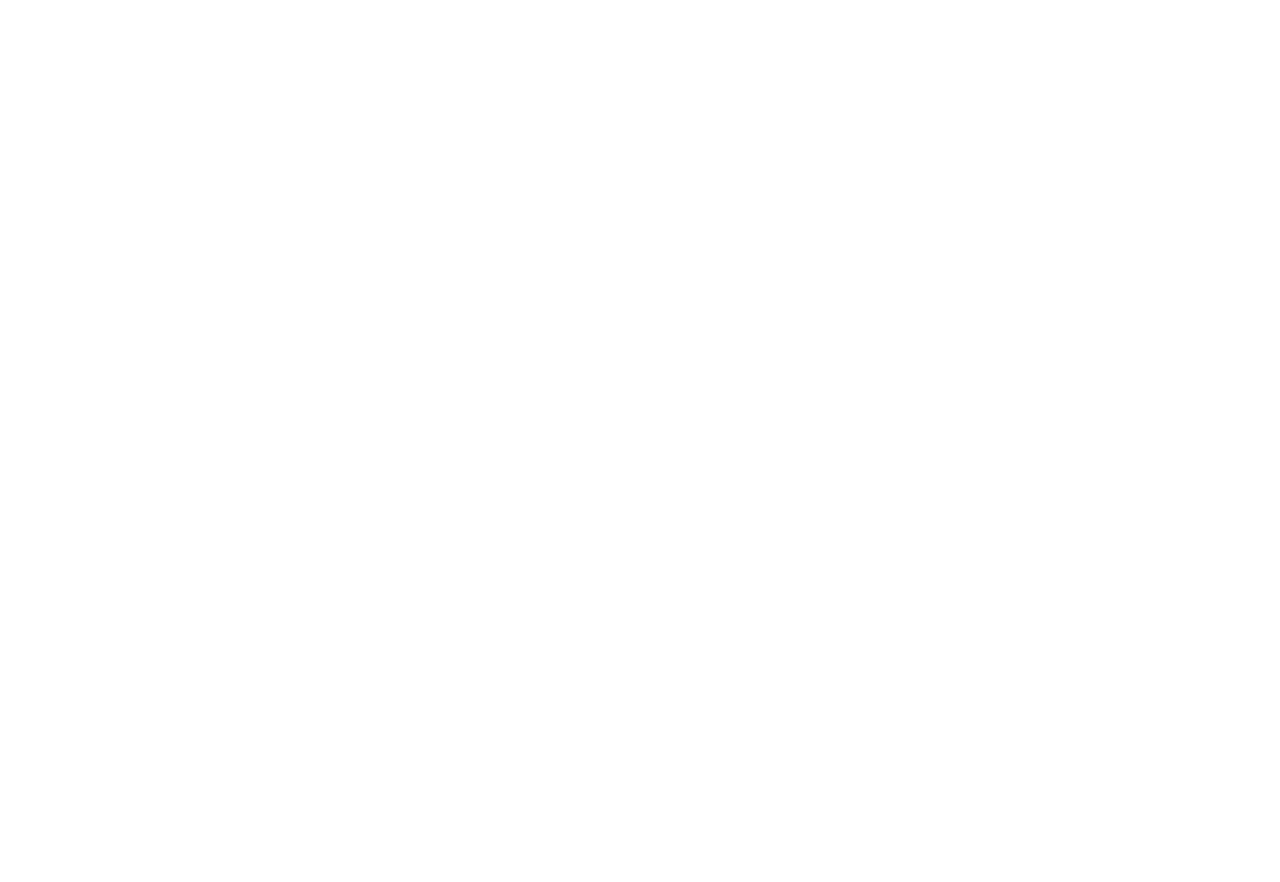
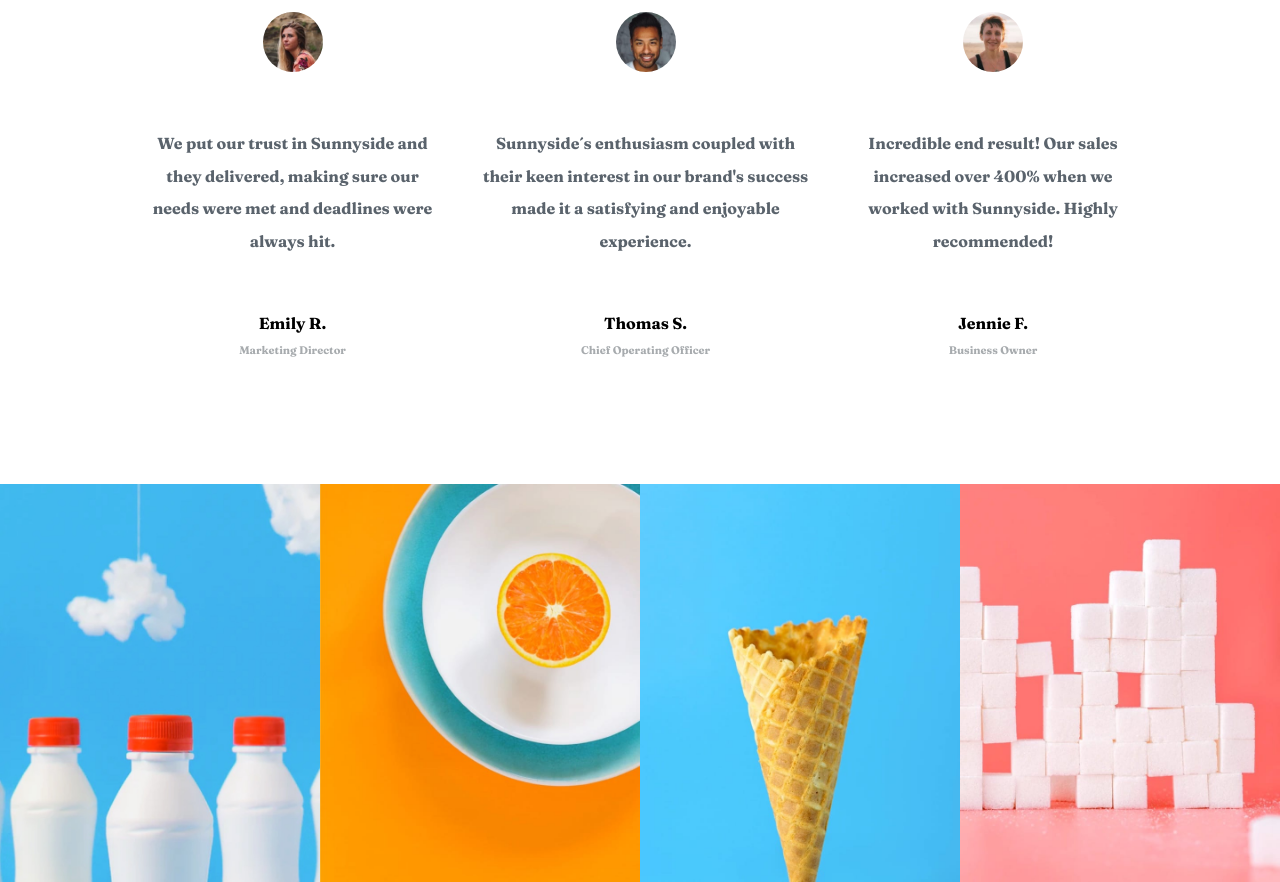
Before and after one commit to AstronautoLunar/sunnyside-agency-landing-page-vue, a Vue app: page / in a window 1280 px wide. Shown: the part 2500-3382 px from the top of the page. Before the commit the page ends 2300 px from the top, so only its background shows below. Built offline with nearby package versions, Linux system fonts and the light colour scheme.

Commit message:
:sparkles: Desenvolvendo os card no main

```diff
--- a/src/App.vue
+++ b/src/App.vue
@@ -73,14 +73,46 @@
           </p>
         </AgencyCardImage>
       </section>
+      <section id="cards-client-area">
+        <h2>CLIENT TESTIMONIALS</h2>
+        <div id="cards-clients">
+          <AgencyCardClient
+            v-for="( user, index ) in userComments"
+            :key="index"
+            :img-user="user.srcImage"
+            :comments-text="user.comments"
+            :name-user="user.userName"
+            :profession="user.profession"
+          />
+        </div>
+      </section>
+      <div id="images-spotlight">
+        <img
+          src="./assets/desktop/image-gallery-milkbottles.jpg"
+          alt="image galley milkbottle"
+        />
+        <img
+          src="./assets/desktop/image-gallery-orange.jpg"
+          alt="image galley orange"
+        />
+        <img
+          src="./assets/desktop/image-gallery-cone.jpg"
+          alt="image gallery cone"
+        />
+        <img
+          src="./assets/desktop/image-gallery-sugarcubes.jpg"
+          alt="image gallery sugarcubes"
+        />
+      </div>
     </main>
   </div>
 </template>
 
 <script>
-  import AgencyHeader from './components/AgencyHeader.vue';
-  import AgencyCard from './components/AgencyCard.vue';
-  import AgencyCardImage from './components/AgencyCardImage.vue';
+  import AgencyHeader from './components/header/AgencyHeader.vue';
+  import AgencyCard from './components/main/AgencyCard.vue';
+  import AgencyCardImage from './components/main/AgencyCardImage.vue';
+  import AgencyCardClient from './components/main/AgencyCardClient.vue';
 
   export default {
     name: 'App',
@@ -88,6 +120,31 @@
       AgencyHeader,
       AgencyCard,
       AgencyCardImage,
+      AgencyCardClient,
+    },
+    data() {
+      return {
+        userComments: [
+          {
+            srcImage: "image-emily.jpg",
+            comments: "We put our trust in Sunnyside and they delivered, making sure our needs were met and deadlines were always hit.",
+            userName: "Emily R.",
+            profession: "Marketing Director"
+          },
+          {
+            srcImage: "image-thomas.jpg",
+            comments: "Sunnyside´s enthusiasm coupled with their keen interest in our brand's success made it a satisfying and enjoyable experience.",
+            userName: "Thomas S.",
+            profession: "Chief Operating Officer"
+          },
+          {
+            srcImage: "image-jennie.jpg",
+            comments: "Incredible end result! Our sales increased over 400% when we worked with Sunnyside. Highly recommended!",
+            userName: "Jennie F.",
+            profession: "Business Owner"
+          },
+        ]
+      }
     }
   }
 
@@ -119,8 +176,6 @@
   }
 
   div#app {
-    width: 100%;
-
     position: relative;
 
     flex-direction: column;
@@ -128,7 +183,13 @@
     align-items: center;
   }
 
-  div#app, main#main, section.cards-image {
+  div#app,
+  main#main,
+  section.cards-image,
+  section#cards-client-area,
+  div#cards-clients,
+  div#images-spotlight
+  {
     display: flex;
   }
 
@@ -142,7 +203,14 @@
     position: relative;
   }
 
-  div#background-main, main#main {
+  div#background-main,
+  main#main,
+  div#app,
+  img.image-card,
+  section#cards-client-area,
+  div#cards-clients,
+  div#images-spotlight
+  {
     width: 100%;
   }
 
@@ -150,7 +218,9 @@
     bottom: 35%;
   }
 
-  img#arrow, span#text-background-main {
+  img#arrow,
+  span#text-background-main
+  {
     position: absolute;
     left: 50%;
     transform: translate(-50%, -50%);
@@ -184,7 +254,9 @@
   span#text-background-main,
   h1.title-card,
   p.paragraph-card,
-  h2.title-card-image, p.paragraphy-card-image
+  h2.title-card-image,
+  p.paragraphy-card-image,
+  section#cards-client-area
   {
     font-family: Fraunces, Helvetica, Arial;
   }
@@ -207,15 +279,15 @@
     position: absolute;
     top: 0;
     left: 0;
-
-    width: 100%;
   }
 
   h2.title-card-image {
     font-size: 30px;
   }
 
-  h2.title-card-image, p.paragraphy-card-image {
+  h2.title-card-image,
+  p.paragraphy-card-image
+  {
     text-align: center;
 
     opacity: 0.6;
@@ -226,4 +298,38 @@
 
     line-height: 25px;
   }
+
+  section#cards-client-area {
+    flex-direction: column;
+    justify-content: center;
+
+    padding: 150px 125px 100px;
+    box-sizing: border-box;
+
+    /* height: 250px; */
+  }
+
+  section#cards-client-area > h2 {
+    color: var(--grayish-blue);
+
+    letter-spacing: 10px;
+
+    font-size: 15px;
+
+    margin-bottom: 50px;
+  }
+
+  section#cards-client-area,
+  div#cards-clients
+  {
+    align-items: center;
+  }
+
+  div#cards-clients {
+    justify-content: space-around;
+  }
+
+  div#images-spotlight > img {
+    width: 25%;
+  }
 </style>
--- a/src/components/AgencyHeader.vue
+++ b/src/components/header/AgencyHeader.vue
@@ -15,7 +15,7 @@
 </template>
 
 <script>
-    import AgencyHeaderButton from './AgencyHeaderButton.vue';
+    import AgencyHeaderButton from '../header/AgencyHeaderButton.vue';
 
     export default {
         name: "AgencyHeader",
--- /dev/null
+++ b/src/components/main/AgencyCardClient.vue
@@ -0,0 +1,94 @@
+<template>
+    <div class="AgencyCardClient">
+        <img
+            class="img-user"
+            :src="require(`../../assets/${imgUser}`)"
+            alt="user comments"
+        />
+        <span class="comments">
+            {{ commentsText }}
+        </span>
+        <div class="about-user">
+            <strong>
+                {{ nameUser }}
+            </strong>
+            <span class="profession">
+                {{ profession }}
+            </span>
+        </div>
+    </div>
+</template>
+
+<script>
+    export default {
+        name: "AgencyCardClient",
+        components: {
+
+        },
+        props: {
+            imgUser: {
+                type: String,
+                required: true,
+            },
+            commentsText: {
+                type: String,
+                required: true,
+            },
+            nameUser: {
+                type: String,
+                required: true,
+            },
+            profession: {
+                type: String,
+                required: true,
+            },
+        }
+    }
+</script>
+
+<style scoped>
+    div.AgencyCardClient {
+
+        height: 400px;
+    }
+
+    div.AgencyCardClient > span {
+        text-align: center;
+    }
+
+    img.img-user {
+        width: 60px;
+        height: 60px;
+
+        border-radius: 100%;
+    }
+
+    span.comments {
+        color: var(--very-dark-grayish-blue);
+
+        width: 90%;
+
+        line-height: 32.5px;
+    }
+
+    span.profession {
+        color: var(--grayish-blue);
+    }
+
+    div.AgencyCardClient,
+    div.about-user
+    {
+        display: flex;
+        flex-direction: column;
+        justify-content: space-around;
+        align-items: center;
+    }
+
+    div.about-user > strong {
+        margin-bottom: 10px;
+    }
+
+    div.about-user > span.profession {
+        font-size: 11px;
+    }
+</style>
```
Also changed, not shown: src/components/header/AgencyHeaderButton.vue (renamed from src/components/AgencyHeaderButton.vue), src/components/main/AgencyCard.vue (renamed from src/components/AgencyCard.vue), src/components/main/AgencyCardImage.vue (renamed from src/components/AgencyCardImage.vue).
